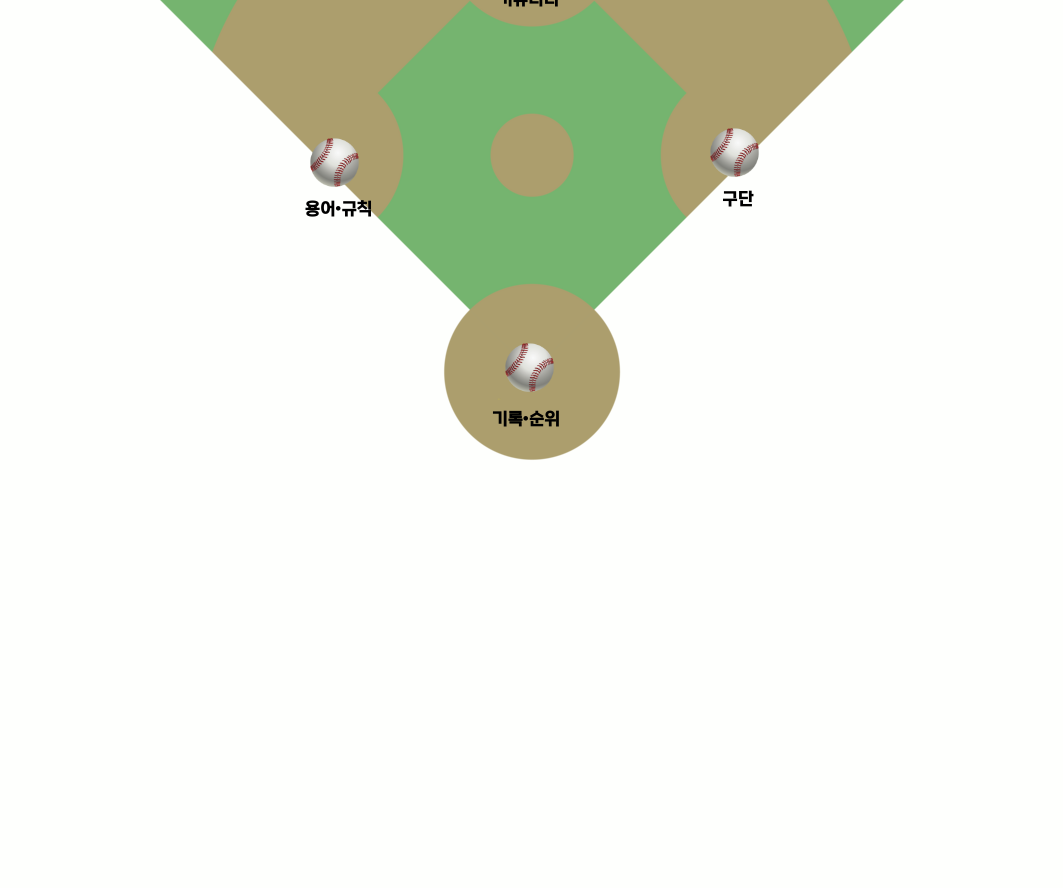
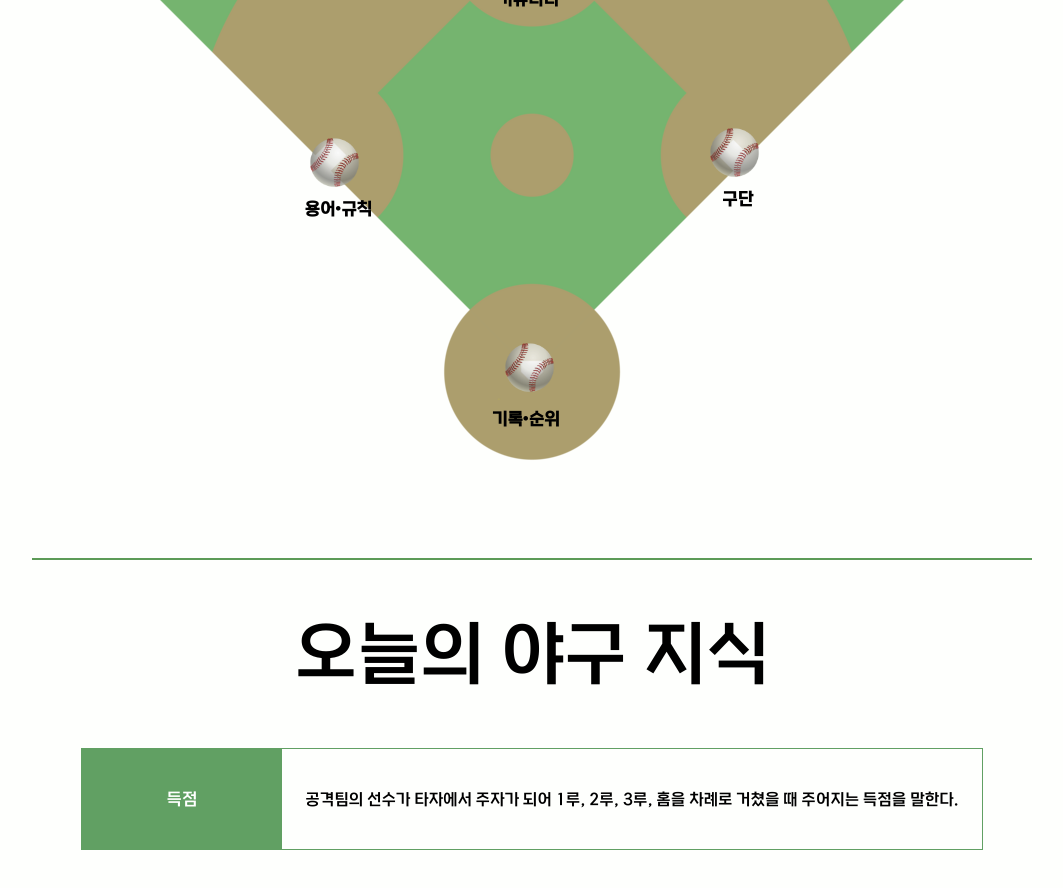
Before and after one commit to rnjsdpwls/Kbopedia, a React (Create React App) app in the folder KBO_FRONT/: page / in a window 1280 px wide. Shown: the part 520-1408 px from the top of the page, without its empty margins (108-1171 px from the left). Before the commit the page ends 1020 px from the top, so only its background shows below. Built offline with nearby package versions, Linux system fonts and the light colour scheme.

Commit message:
feat: 메인 페이지 기능 추가 및 기타 사항 수정

```diff
--- a/KBO_FRONT/src/components/pages/MainPage/MainPage.tsx
+++ b/KBO_FRONT/src/components/pages/MainPage/MainPage.tsx
@@ -1,9 +1,11 @@
 import MainField from './components/MainField';
+import TodayTerm from './components/TodayTerm';
 
 function MainPage() {
   return (
     <div>
       <MainField />
+      <TodayTerm />
     </div>
   );
 }
--- a/KBO_FRONT/src/components/pages/MainPage/components/CommunityMenu.tsx
+++ b/KBO_FRONT/src/components/pages/MainPage/components/CommunityMenu.tsx
@@ -54,7 +54,7 @@ const CommunityMenu = () => {
         </h3>
         <ul>
           <DropdownItem text={'내 글 보기'} />
-          <DropdownItem text={'글 작성'} />
+          <Link to='/Posting'><DropdownItem text={'글 작성'} /></Link>
         </ul>
       </div>
       <div className='community-menu-trigger'>
--- a/KBO_FRONT/src/components/pages/MainPage/components/DictMenu.tsx
+++ b/KBO_FRONT/src/components/pages/MainPage/components/DictMenu.tsx
@@ -50,7 +50,7 @@ const DictMenu = () => {
           용어•규칙
         </h3>
         <ul>
-          <DropdownItem text={'KBO 리그 기초 정보'} />
+          <Link to="/Dict"> <DropdownItem text={'KBO 리그 기초 정보'} /></Link>
           <Link to="/Quiz"> <DropdownItem text={'야구 퀴즈'} /></Link>
         </ul>
       </div>
--- a/KBO_FRONT/src/components/pages/MainPage/components/MainField.tsx
+++ b/KBO_FRONT/src/components/pages/MainPage/components/MainField.tsx
@@ -12,9 +12,9 @@ const MainField = () => {
       <img src={field} alt='field' className='fieldImage' />
       <div className='btnContainer'>
         <Link to="/Community"> <CommunityMenu /> </Link>
-        <Link to="/Schedule">  <RecordMenu /> </Link>
+        <RecordMenu />
         <Link to="/TeamInfo"><TeamMenu /></Link>
-        <Link to="/Dict"> <DictMainMenu /> </Link>
+        <DictMainMenu />
       </div>
     </div >
   );
--- /dev/null
+++ b/KBO_FRONT/src/components/pages/MainPage/components/TodayTerm.tsx
@@ -0,0 +1,33 @@
+import { useState, useEffect } from 'react';
+import { Title, Container, TermContainer, TermTitle, TermDescription, Spacing } from "../styles/StyledTodayTerm";
+import termsData from '../../../../db/termsData.json';
+
+type TermsData = {
+  id: number;
+  term: string;
+  description: string;
+};
+
+export default function TodayTerm() {
+  const [randomTermData, setRandomTermData] = useState<TermsData | null>(null);
+
+  useEffect(() => {
+    const allTerms = [...termsData.basic_term, ...termsData.advanced_term];
+    const randomId = Math.floor(Math.random() * allTerms.length);
+    const selectedTermData: TermsData = allTerms[randomId];
+    setRandomTermData(selectedTermData);
+  }, []);
+
+  return (
+    <Container>
+      <Spacing />
+      <Title>오늘의 야구 지식</Title>
+      {randomTermData && (
+        <TermContainer>
+          <TermTitle>{randomTermData.term}</TermTitle>
+          <TermDescription>{randomTermData.description}</TermDescription>
+        </TermContainer>
+      )}
+    </Container>
+  );
+}
--- a/KBO_FRONT/src/components/pages/MainPage/styles/CommunityMenu.css
+++ b/KBO_FRONT/src/components/pages/MainPage/styles/CommunityMenu.css
@@ -15,6 +15,12 @@
   border-radius: 50%;
   overflow: hidden;
   cursor: pointer;
+  opacity: 0.8;
+  transition: all 0.3s;
+}
+
+.community-menu-trigger img:hover {
+  opacity: 1;
 }
 
 .community-dropdown-menu {
@@ -26,6 +32,7 @@
   border-radius: var(--border-radius);
   padding: 10px 20px;
   width: 200px;
+  transition: all 0.3s;
 }
 
 .community-dropdown-menu::before {
@@ -43,12 +50,14 @@
   opacity: 1;
   visibility: visible;
   transform: translateY(0);
-  transition: var(--speed) ease;
+  transition: all 0.3s ease;
 }
 
 .community-dropdown-menu.inactive {
   opacity: 0;
   visibility: hidden;
+  transform: translateY(-20px);
+  transition: all 0.3s ease;
 }
 
 .community-menu-heading {
@@ -78,6 +87,7 @@
 .community-dropdown-menu ul li:hover a {
   color: #5c9b57;
   cursor: pointer;
+  transition: all 0.3s;
 }
 
 .community-dropdown-menu ul li:hover img {
--- a/KBO_FRONT/src/components/pages/MainPage/styles/DictMenu.css
+++ b/KBO_FRONT/src/components/pages/MainPage/styles/DictMenu.css
@@ -14,6 +14,12 @@
   border-radius: 50%;
   overflow: hidden;
   cursor: pointer;
+  opacity: 0.8;
+  transition: opacity 0.3s;
+}
+
+.dict-menu-trigger img:hover {
+  opacity: 1;
 }
 
 .dict-menu-heading {
@@ -26,37 +32,25 @@
 
 .dict-dropdown-menu {
   position: absolute;
-  top: -10px;
   left: 90px;
   background-color: #fff;
   border: 2px solid #574919;
   padding: 10px 20px;
   width: 200px;
-}
-
-.dict-dropdown-menu::before {
-  content: "";
-  position: absolute;
-  top: -5px;
-  right: 20px;
-  height: 20px;
-  width: 20px;
-  background: var(--secondary-bg);
-  transform: rotate(45deg);
+  transition: all 0.3s;
 }
 
 .dict-dropdown-menu.active {
-  opacity: 1;
   visibility: visible;
   transform: translateY(0);
-  transition: var(--speed) ease;
+  transition: all 0.3s ease;
 }
 
 .dict-dropdown-menu.inactive {
   opacity: 0;
   visibility: hidden;
   transform: translateY(-20px);
-  transition: var(--speed) ease;
+  transition: all 0.3s ease;
 }
 
 .dict-dropdown-heading {
@@ -75,27 +69,10 @@
 .dict-dropdown-menu ul li:hover a {
   color: #5c9b57;
   cursor: pointer;
-}
-
-.dict-dropdown-menu ul li:hover img {
-  opacity: 1;
-  cursor: pointer;
+  transition: all 0.3s;
 }
 
 .dict-dropdownItem {
   display: flex;
   margin: 10px auto;
 }
-
-.dict-dropdownItem img {
-  max-width: 30px;
-  margin-right: 10px;
-  opacity: 0.5;
-  transition: var(--speed);
-}
-
-.dict-dropdownItem a {
-  max-width: 100px;
-  margin-left: 10px;
-  transition: var(--speed);
-}
--- a/KBO_FRONT/src/components/pages/MainPage/styles/RecordMenu.css
+++ b/KBO_FRONT/src/components/pages/MainPage/styles/RecordMenu.css
@@ -14,6 +14,12 @@
   width: 65px;
   overflow: hidden;
   cursor: pointer;
+  opacity: 0.8;
+  transition: opacity 0.3s;
+}
+
+.record-menu-trigger img:hover {
+  opacity: 1;
 }
 
 .record-menu-heading {
@@ -32,6 +38,7 @@
   border: 2px solid #574919;
   padding: 10px 20px;
   width: 200px;
+  transition: all 0.3s;
 }
 
 .record-dropdown-menu::before {
@@ -51,6 +58,8 @@
 .record-dropdown-menu.inactive {
   opacity: 0;
   visibility: hidden;
+  transform: translateY(-20px);
+  transition: all 0.3s ease;
 }
 
 .record-dropdown-heading {
@@ -68,4 +77,5 @@
 .record-dropdown-menu ul li:hover a {
   color: #5c9b57;
   cursor: pointer;
+  transition: all 0.3s;
 }
--- /dev/null
+++ b/KBO_FRONT/src/components/pages/MainPage/styles/StyledTodayTerm.ts
@@ -0,0 +1,52 @@
+import styled from "styled-components";
+
+export const Container = styled.div`
+  display: flex;
+  justify-content: center;
+  align-items: center;
+  margin-top: 50px;
+  flex-direction: column;
+`;
+
+export const Spacing = styled.hr`
+  width: 1000px;
+  border: 1px solid #5c9b57;
+`;
+
+export const Title = styled.p`
+  font-size: 70px;
+  margin: 50px 0 10px;
+`;
+
+export const TermContainer = styled.div`
+  display: flex;
+  justify-content: center;
+  align-items: center;
+  border: 1px solid #61a063;
+  margin: 50px 0;
+`;
+
+export const TermTitle = styled.p`
+  display: flex;
+  font-size: 17px;
+  background-color: #61a063;
+  color: white;
+  width: 200px;
+  height: 100px;
+  text-align: center;
+  align-items: center;
+  justify-content: center;
+  white-space: pre-wrap;
+  line-height: 1.3em;
+`;
+
+export const TermDescription = styled.p`
+  display: flex;
+  justify-content: center;
+  padding: 15px 10px;
+  white-space: pre-wrap;
+  line-height: 1.3em;
+  width: 700px;
+  max-height: 100px;
+  overflow: auto;
+`;
--- a/KBO_FRONT/src/components/pages/MainPage/styles/TeamMenu.css
+++ b/KBO_FRONT/src/components/pages/MainPage/styles/TeamMenu.css
@@ -15,6 +15,12 @@
   border-radius: 50%;
   overflow: hidden;
   cursor: pointer;
+  opacity: 0.8;
+  transition: opacity 0.3s;
+}
+
+.team-menu-trigger img:hover {
+  opacity: 1;
 }
 
 .team-menu-heading {
```
Also changed, not shown: KBO_FRONT/src/components/pages/TeamBoard/TeamBoardRoutes.tsx (added, +28 -0 lines).
